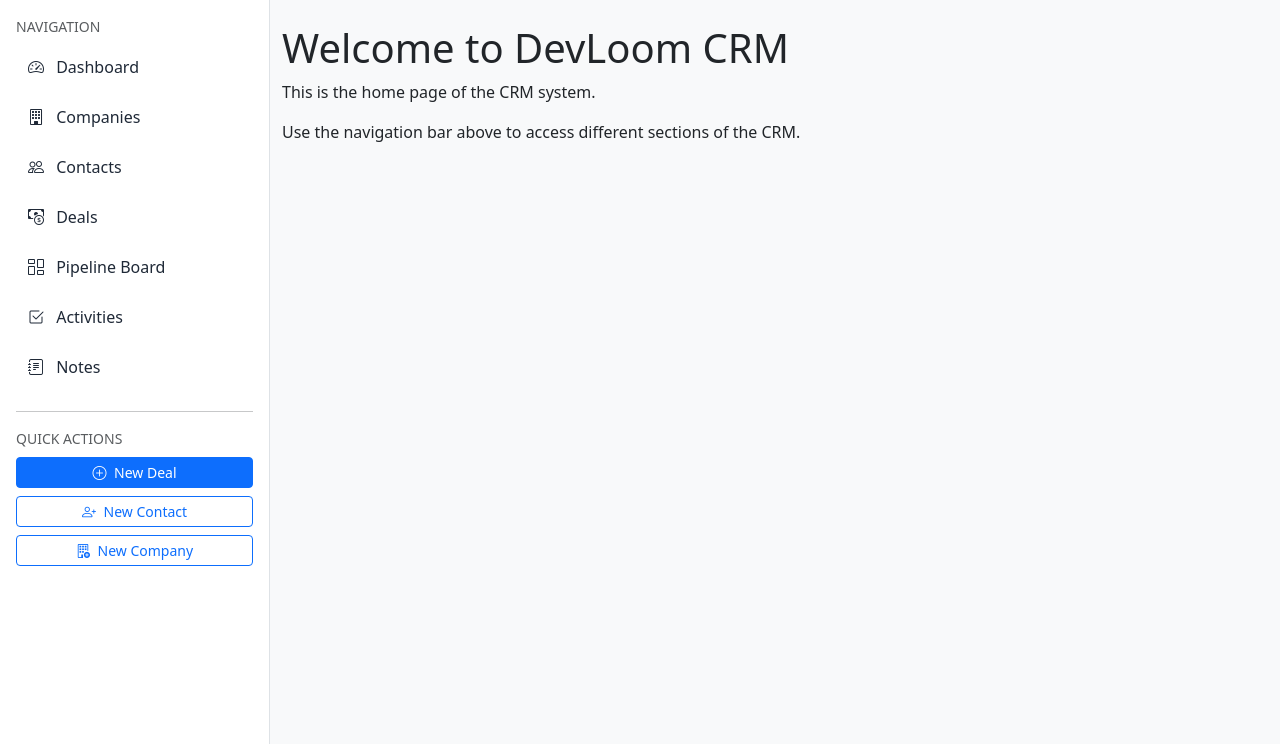
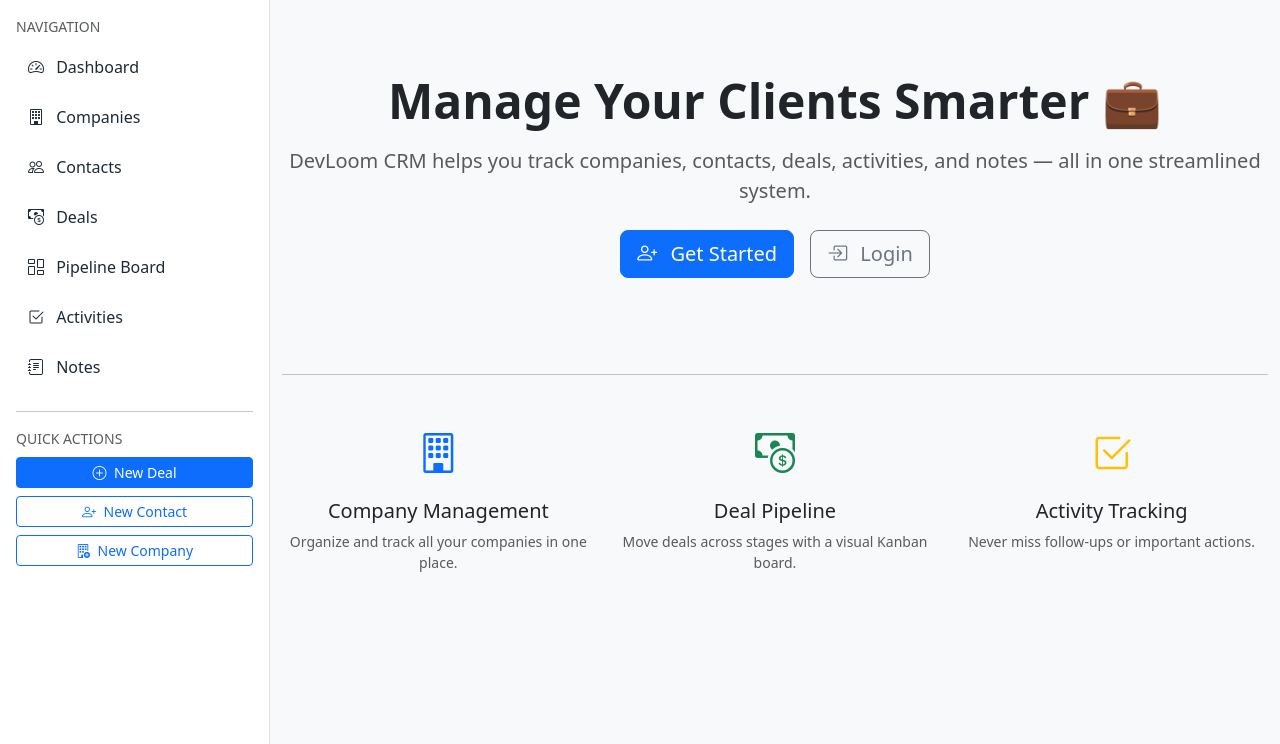
Before and after one commit to DevLoom-Space/django-crm, a Django app: page / in a window 1280 px wide. Shown: the part 57-801 px from the top of the page. Run offline with Django 5.2, Linux system fonts and the light colour scheme.

Commit message:
Fixed Dashboard

```diff
--- a/core/templates/core/home.html
+++ b/core/templates/core/home.html
@@ -1,8 +1,63 @@
 {% extends "base.html" %}
-{% block title %}Home | CRM{% endblock %}
+{% block title %}Home | DevLoom CRM{% endblock %}
 
 {% block content %}
-  <h1>Welcome to DevLoom CRM</h1>
-  <p>This is the home page of the CRM system.</p>
-  <p>Use the navigation bar above to access different sections of the CRM.</p>
+
+<div class="text-center py-5">
+  <h1 class="display-5 fw-bold mb-3">
+    Manage Your Clients Smarter 💼
+  </h1>
+
+  <p class="lead text-muted mb-4">
+    DevLoom CRM helps you track companies, contacts, deals, activities,
+    and notes — all in one streamlined system.
+  </p>
+
+  {% if user.is_authenticated %}
+    <a href="{% url 'dashboard' %}" class="btn btn-primary btn-lg">
+      <i class="bi bi-speedometer2 me-2"></i>
+      Go to Dashboard
+    </a>
+  {% else %}
+    <div class="d-flex justify-content-center gap-3">
+      <a href="{% url 'signup' %}" class="btn btn-primary btn-lg">
+        <i class="bi bi-person-plus me-2"></i>
+        Get Started
+      </a>
+      <a href="{% url 'login' %}" class="btn btn-outline-secondary btn-lg">
+        <i class="bi bi-box-arrow-in-right me-2"></i>
+        Login
+      </a>
+    </div>
+  {% endif %}
+</div>
+
+<hr class="my-5">
+
+<div class="row text-center">
+  <div class="col-md-4 mb-4">
+    <i class="bi bi-building fs-1 text-primary"></i>
+    <h5 class="mt-3">Company Management</h5>
+    <p class="text-muted small">
+      Organize and track all your companies in one place.
+    </p>
+  </div>
+
+  <div class="col-md-4 mb-4">
+    <i class="bi bi-cash-coin fs-1 text-success"></i>
+    <h5 class="mt-3">Deal Pipeline</h5>
+    <p class="text-muted small">
+      Move deals across stages with a visual Kanban board.
+    </p>
+  </div>
+
+  <div class="col-md-4 mb-4">
+    <i class="bi bi-check2-square fs-1 text-warning"></i>
+    <h5 class="mt-3">Activity Tracking</h5>
+    <p class="text-muted small">
+      Never miss follow-ups or important actions.
+    </p>
+  </div>
+</div>
+
 {% endblock %}
```
